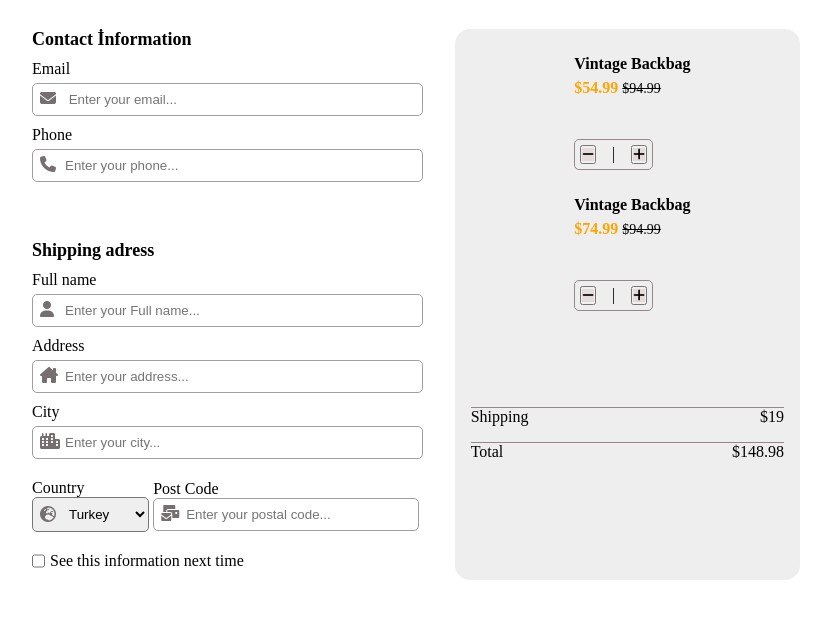
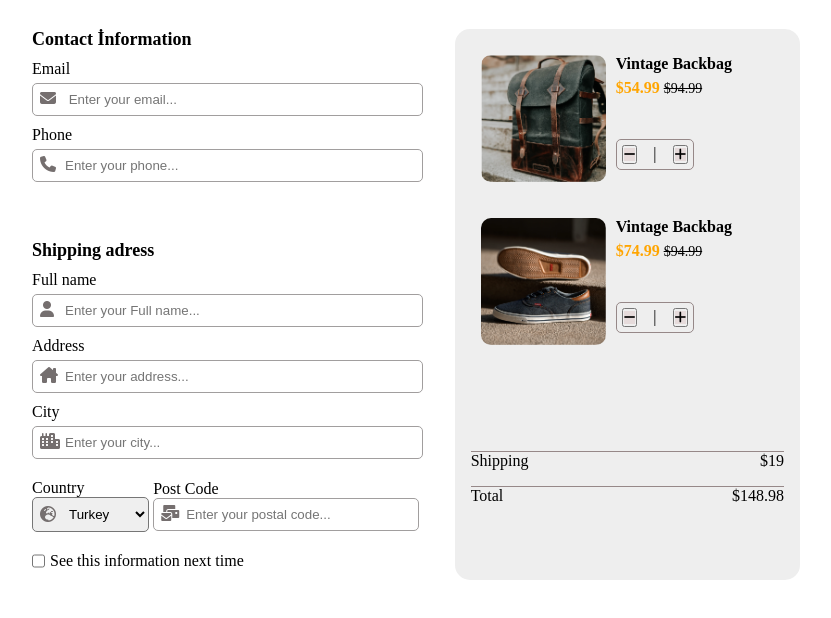
Before and after one commit to Ethemkizilyer/Checkout, a plain HTML site: page index.html in a window 1280 px wide. Shown: the part 56-674 px from the top of the page, without its empty margins (224-1055 px from the left). Drawn offline with Linux system fonts and the light colour scheme; the site is published under a folder, as on GitHub Pages, so addresses that start at the root find nothing.

Commit message:
initialcommit

```diff
--- a/index.html
+++ b/index.html
@@ -74,7 +74,7 @@
 
         <!-- ilk foto -->
         <div class="resim baş">
-          <img src="/photo1.png" width="125px" alt="" />
+          <img src="photo1.png" width="125px" alt="" />
           <div class="yan"><div class="üst">
             <h2>Vintage Backbag</h2>
             <p><strong>$54.99</strong> <span>$94.99</span></p>
@@ -89,7 +89,7 @@
 
          <!-- ikinci foto -->
         <div class="resim son">
-          <img src="/photo2.png" width="125px" alt="" />
+          <img src="photo2.png" width="125px" alt="" />
           <div class="yan">
             <div class="üst" >
             <h2>Vintage Backbag</h2>
```
